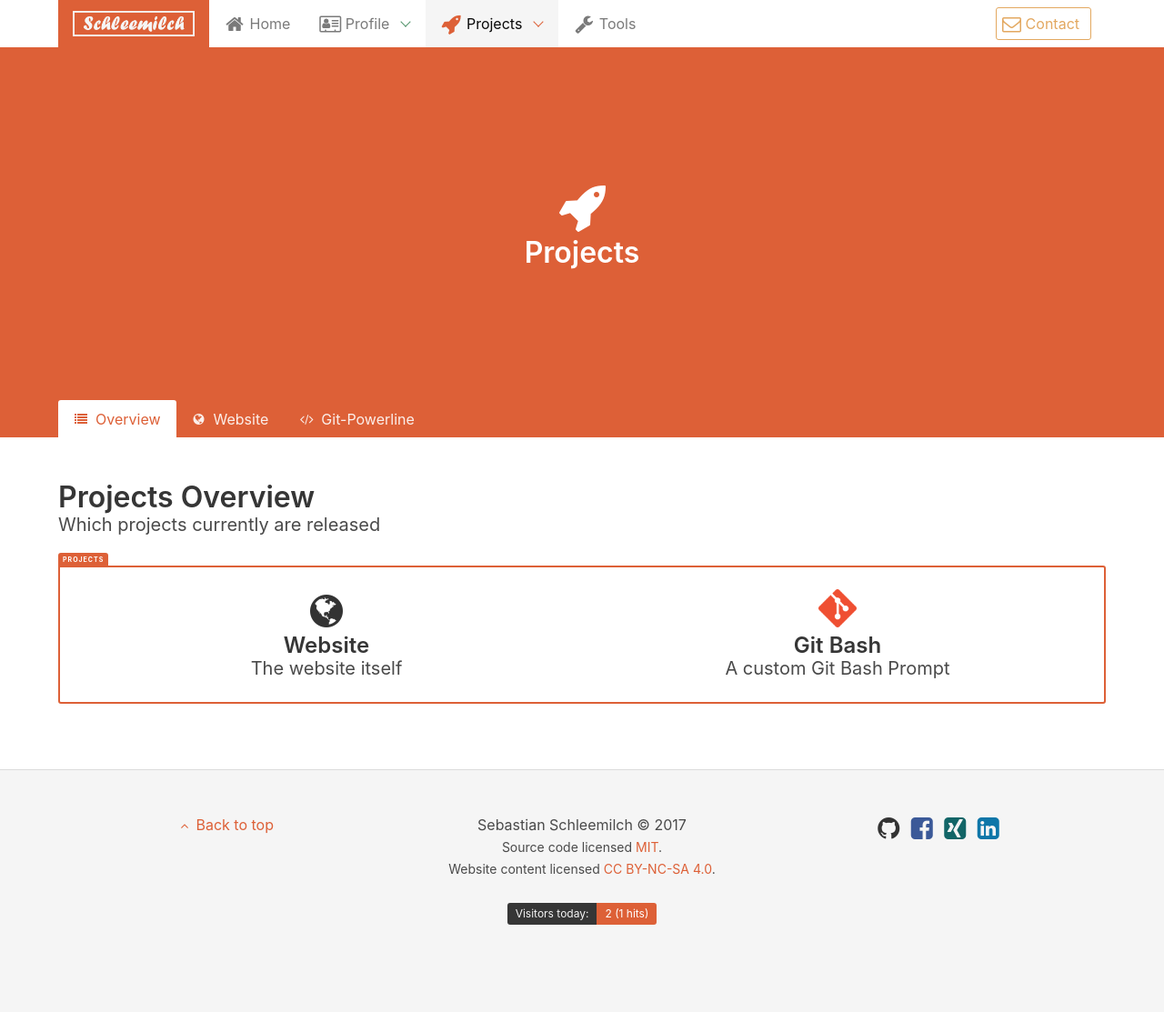
After one commit to sschleemilch/portfolio-website, a PHP site: page /projects/overview.php in a window 1280 px wide. The commit adds this page. Shown: the whole page at 91% size. Run offline with PHP 8.4, Linux system fonts and the light colour scheme; style sheets or scripts are compiled from the project's sources; some libraries are stand-ins or nearby versions.

Commit message:
gitbash project done, project overview

```diff
--- a/src/home.php
+++ b/src/home.php
@@ -30,7 +30,7 @@
 							<p class="title is-4"> <strong> Portfolio </strong> </p>
 							<p class="subtitle"> My past and present </p>
 						</a>
-						<a class="column" href="/projects/website/introduction.php">
+						<a class="column" href="/projects/overview.php">
 							<span class="icon is-large has-text-danger"><i class="fa fa-rocket"></i></span>
 							<p class="title is-4"> <strong> Projects </strong> </p>
 							<p class="subtitle">Current private projects</p>
--- a/src/projects/_projects.php
+++ b/src/projects/_projects.php
@@ -9,6 +9,16 @@
 		<div class="container">
 			<nav class="tabs is-boxed">
 				<ul>
+                    <li class="<?php if(isset($projects_overview)){echo $projects_overview;} ?>">
+                        <a href="/projects/overview.php">
+                            <span class="icon is-small">
+                                <i class="fa fa-list"></i>
+                            </span>
+                            <span>
+                                Overview
+                            </span>
+                        </a>
+                    </li>
 					<li class="<?php if(isset($projects_website)){echo $projects_website;} ?>">
 						<a href="/projects/website/introduction.php">
                             <span class="icon is-small">
--- a/src/projects/gitbash/implementation.php
+++ b/src/projects/gitbash/implementation.php
@@ -192,6 +192,9 @@
 </pre>
             </div>
         </div>
+        That's it for now. In the last <a href="/projects/gitbash/showcase.php">section</a> of this project you can see some of the visual representations of the
+        discussed information and therefore the final look and feel.
+        <br><br>
 </div>
 
 <?php
--- /dev/null
+++ b/src/projects/overview.php
@@ -0,0 +1,38 @@
+<?php
+	$projects = "is-active";
+	$projects_overview = "is-active";
+	$root = $_SERVER['DOCUMENT_ROOT'];
+	$path = $root . "/templates/_header.php";
+	include_once($path);
+	$path = $root . "/projects/_projects.php";
+	include_once($path);
+?>
+
+<div class="section">
+	<div class="container is-danger">
+		<h1 class="title"><strong>Projects Overview</strong></h1>
+        <h1 class="subtitle">Which projects currently are released</h1>
+        <div class="content has-text-centered">
+            <div class="lb is-projects">
+                <div class="columns">
+                    <a class="column" href="/projects/website/introduction.php">
+                        <span class="icon is-large" style="color:#333"><i class="fa fa-globe"></i></span>
+                        <p class="title is-4"> <strong> Website </strong> </p>
+                        <p class="subtitle">The website itself</p>
+                    </a>
+                    <a class="column" href="/projects/gitbash/introduction.php">
+                        <img src="/img/git_128x128.png" alt="Git" width="42" height="42">
+                        <p class="title is-4"> <strong> Git Bash </strong> </p>
+                        <p class="subtitle">A custom Git Bash Prompt</p>
+                    </a>
+                </div>
+            </div>
+        </div>
+    </div>
+</div>
+
+<?php
+	$path = $_SERVER['DOCUMENT_ROOT'];
+	$path .= "/templates/_footer.php";
+	include_once($path)
+?>
--- a/src/sass/label-box/label-box.sass
+++ b/src/sass/label-box/label-box.sass
@@ -32,6 +32,13 @@ div.lb
 		&:before
 			content: "Tool"
 
+	&.is-lib
+		&:before
+			content: "Library"
+	&.is-projects
+		&:before
+			content: "Projects"
+
 	&:before
 		bottom: 100%
 		display: inline-block
--- a/src/templates/_header.php
+++ b/src/templates/_header.php
@@ -102,7 +102,7 @@
 	    					</div>
 						</div>
 						<div class="navbar-item has-dropdown is-hoverable">
-							<a class="navbar-link <?php if(isset($projects)){echo $projects;} ?> is-danger" href="/projects/website/introduction.php">
+							<a class="navbar-link <?php if(isset($projects)){echo $projects;} ?> is-danger" href="/projects/overview.php">
 		    					<span class="icon">
 		  							<i class="fa fa-rocket"></i>
 								</span>
```
Also changed, not shown: src/projects/gitbash/showcase.php (+52 -2 lines), src/tools.php (+33 -0 lines), src/img/gitbash_all_clean.png (added), src/img/gitbash_behind_and_ahead.png (added), src/img/gitbash_detached_head.png (added), src/img/gitbash_detached_head_staged.png (added), src/img/gitbash_ignored_files.png (added), src/img/gitbash_in_merge.png (added), src/img/gitbash_no_upstream.png (added), src/img/gitbash_staged_files.png (added), src/img/gitbash_untracked_and_staged.png (added), src/img/gitbash_untracked_files.png (added), src/img/python_128x128.png (added).
